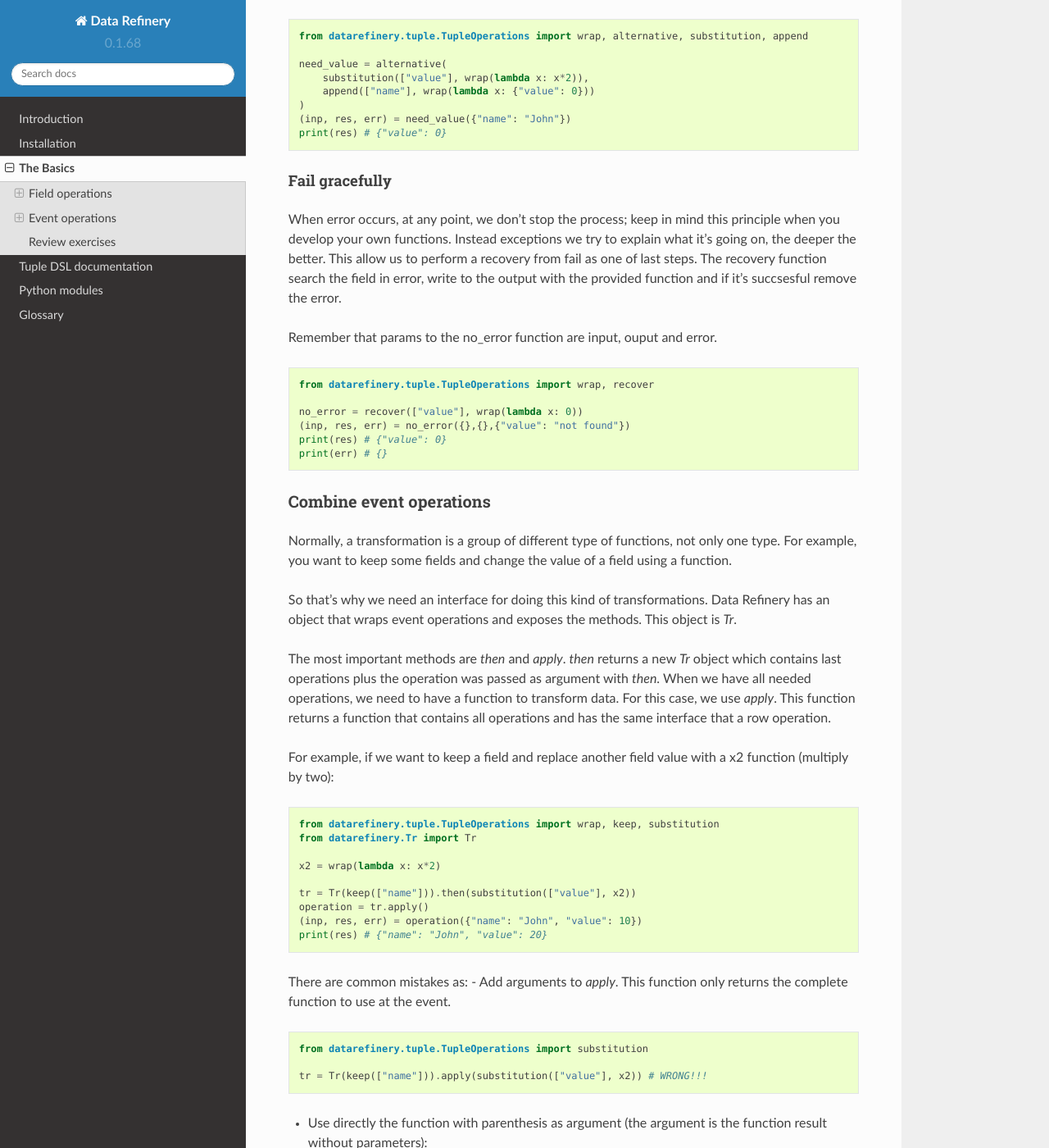
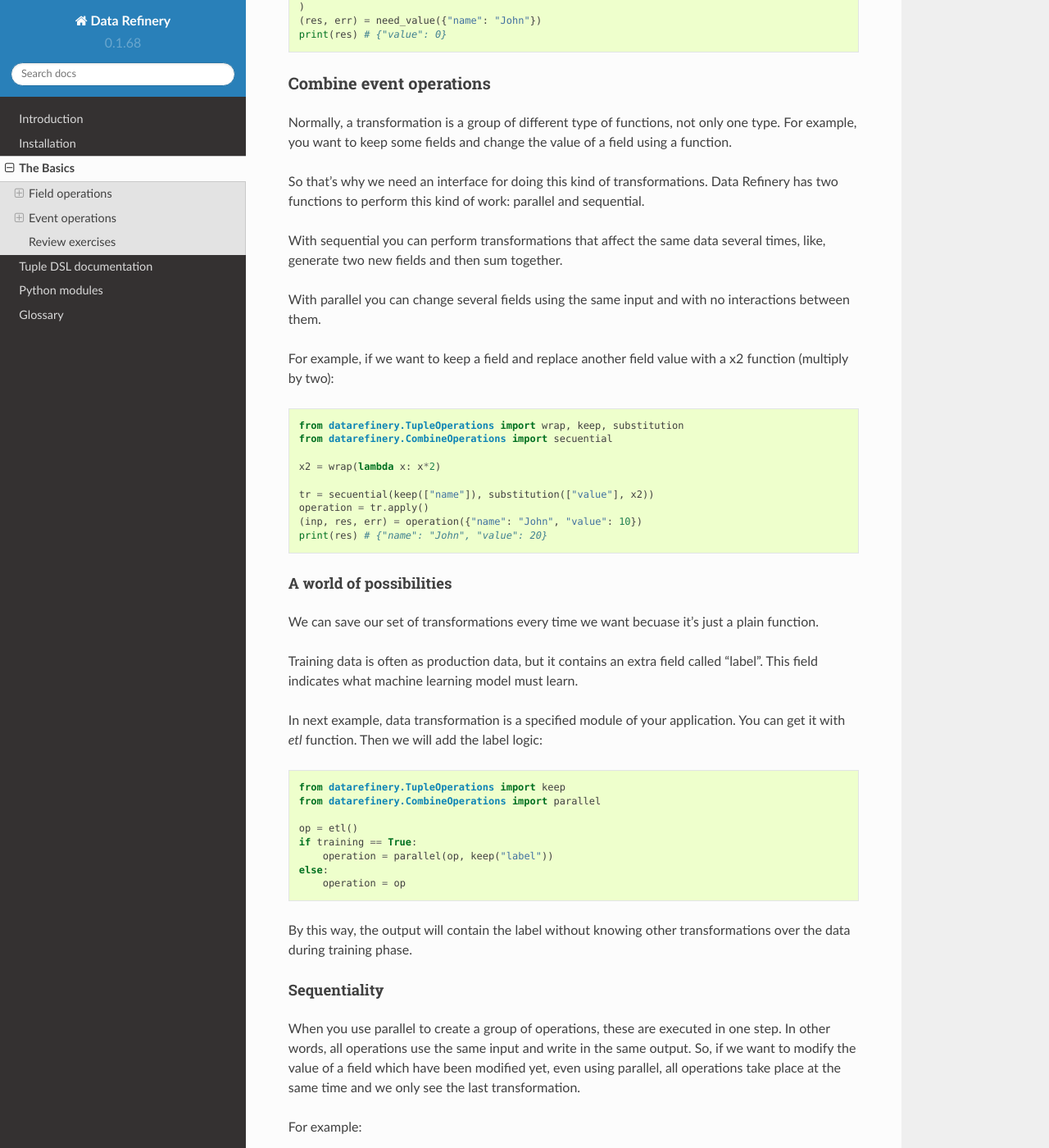
Before and after one commit to BBVA/data-refinery, a Sphinx documentation site: the page built from docs/source/thebasics.rst, in a window 1280 px wide and 1400 px high, scrolled down 10840 px. Shown: the whole window at 82% size. Built offline with Sphinx 7.4.7 and the Read the Docs theme 2.0.0, drawn with Linux system fonts in a browser that asks for light colours; some of the changed text lies outside the part shown.

Commit message:
doc without Tr

```diff
--- a/docs/source/reference.rst
+++ b/docs/source/reference.rst
@@ -41,10 +41,10 @@ datarefinery.tuple.TupleDSL
     :undoc-members:
     :show-inheritance:
 
-datarefinery.tuple.TupleOperations
+datarefinery.TupleOperations
 ----------------------------------
 
-.. automodule:: datarefinery.tuple.TupleOperations
+.. automodule:: datarefinery.TupleOperations
     :members:
     :undoc-members:
     :show-inheritance:
--- a/docs/source/thebasics.rst
+++ b/docs/source/thebasics.rst
@@ -387,7 +387,7 @@ This example returns one hot vector using a date string and week days.
 .. code-block:: python
 
     from datarefinery.tuple.TupleDSL import compose
-    from datarefinery.tuple.TupleOperations import wrap
+    from datarefinery.TupleOperations import wrap
     from datarefinery.FieldOperations import date_parser, match_dict, column_category
 
     week_days={
@@ -412,12 +412,8 @@ Event operations
 
 Field functions has no affect on the row, so we need Event functions; maybe we need to change the value of a field; or
 maybe create a new field.
-Field functions has different interface. They receives the input, the accumulated output until this point and the error.
-Every Field function also returns the same, because of this we can compose all functions together in one bigger function.
-
-The Field function has total control over the transformation step, and can affect to the full row, even fields already
-changed by other field functions. Because of this responsibility it's better using the supplied functions, but you can
-build your own.
+Field functions has the same interface. They receives the input, and return result and error.
+Think in this functions as a tools for dictionaries.
 
 List of functions
 ~~~~~~~~~~~~~~~~~
@@ -430,10 +426,10 @@ put it on the output without change neither the value nor the name of field.
 
 .. code-block:: python
 
-    from datarefinery.tuple.TupleOperations import keep
+    from datarefinery.TupleOperations import keep
 
     operation = keep(["greet"])
-    (inp, res, err) = operation({"greet": "hello", "who": "world"}, {}, {})
+    (res, err) = operation({"greet": "hello", "who": "world"}, {})
     print(res) # {"greet": "hello"}
 
 If you need keep several similar fields you can use keep_regexp.
@@ -446,10 +442,10 @@ name of the field. By example, given a to_float function, you can do this:
 
 .. code-block:: python
 
-    from datarefinery.tuple.TupleOperations import wrap, substitution
+    from datarefinery.TupleOperations import wrap, substitution
 
     operation = substitution(["greet"], wrap(lambda x: len(x)))
-    (inp, res, err) = operation({"greet": "hello", "who": "world"}, {}, {})
+    (res, err) = operation({"greet": "hello", "who": "world"}, {})
     print(res) # {"greet": 5}
 
 append - Append new fields
@@ -461,10 +457,10 @@ will return the len of a string and the first letter in uppercase:
 
 .. code-block:: python
 
-    from datarefinery.tuple.TupleOperations import wrap, append
+    from datarefinery.TupleOperations import wrap, append
 
     operation = append(["greet"], wrap(lambda x: {x: "you", "y": "None"}))
-    (inp, res, err) = operation({"greet": "hello", "who": "world"}, {}, {})
+    (res, err) = operation({"greet": "hello", "who": "world"}, {})
     print(res) # {'hello': 'you', 'y': 'None'}
 
 Notice that the field "greet" it's not in the output. Append only add the result of the function, and the function has no
@@ -481,10 +477,10 @@ By example we can sum several numeric fields into total field.
 
 .. code-block:: python
 
-    from datarefinery.tuple.TupleOperations import wrap, fusion
+    from datarefinery.TupleOperations import wrap, fusion
 
     operation = fusion(["a", "b", "c"], "sum_abc", wrap(lambda x: sum(x)))
-    (inp, res, err) = operation({"a": 1, "b": 2, "c": 3}, {}, {})
+    (res, err) = operation({"a": 1, "b": 2, "c": 3}, {})
     print(res) # {'sum_abc': 6}
 
 But we can perform some decision with the input fields. Suppose that you need to change the value of money amount
@@ -504,7 +500,7 @@ We can use this way with fusion:
 
 .. code-block:: python
 
-    from datarefinery.tuple.TupleOperations import wrap, fusion
+    from datarefinery.TupleOperations import wrap, fusion
 
     val_eur_op = fusion(["currency", "value"], "val_eur", wrap(to_eur_wrapped))
     (inp, res, err) = val_eur_op({"currency": "USD", "value": 1})
@@ -521,14 +517,14 @@ the money value as value:
 
 .. code-block:: python
 
-    from datarefinery.tuple.TupleOperations import wrap, fusion_append
+    from datarefinery.TupleOperations import wrap, fusion_append
 
     def to_eur_cols(x):
       [currency, value] = x
       return {"EUR": to_eur(currency, value), currency: value}
 
     val_eur_op = fusion_append(["currency", "value"], "val_eur", wrap(to_eur_cols))
-    (inp, res, err) = val_eur_op({"currency": "USD", "value": 1})
+    (res, err) = val_eur_op({"currency": "USD", "value": 1})
     print(res) # {"EUR": 0.8459, "USD": 1}
 
 filter_tuple - Discard irrelevant
@@ -541,11 +537,11 @@ it's discarded:
 
 .. code-block:: python
 
-    from datarefinery.tuple.TupleOperations import wrap, filter_tuple
+    from datarefinery.TupleOperations import wrap, filter_tuple
 
     no_none = filter_tuple(["value"], wrap(lambda x: x is not None))
 
-    (inp, res, err) = no_none({"value": None})
+    (res, err) = no_none({"value": None})
     print(res) # None
 
 It's up to you not to fail when result it's None, if no error means that event is discarded.
@@ -560,87 +556,48 @@ Suppose that you want to multiply by two, but if this operation fail, you want t
 
 .. code-block:: python
 
-    from datarefinery.tuple.TupleOperations import wrap, alternative, substitution, append
+    from datarefinery.TupleOperations import wrap, alternative, substitution, append
 
     need_value = alternative(
         substitution(["value"], wrap(lambda x: x*2)),
         append(["name"], wrap(lambda x: {"value": 0}))
     )
-    (inp, res, err) = need_value({"name": "John"})
+    (res, err) = need_value({"name": "John"})
     print(res) # {"value": 0}
 
-Fail gracefully
-...............
-
-When error occurs, at any point, we don't stop the process; keep in mind this principle when you develop your own functions. Instead exceptions we try to explain what it's going on, the deeper the better.
-This allow us to perform a recovery from fail as one of last steps. The recovery function search the field in error, write to the output with the provided function and if it's succsesful remove the error.
-
-Remember that params to the no_error function are input, ouput and error.
-
-.. code-block:: python
-
-    from datarefinery.tuple.TupleOperations import wrap, recover
-
-    no_error = recover(["value"], wrap(lambda x: 0))
-    (inp, res, err) = no_error({},{},{"value": "not found"})
-    print(res) # {"value": 0}
-    print(err) # {}
 
 Combine event operations
 ~~~~~~~~~~~~~~~~~~~~~~~~
 Normally, a transformation is a group of different type of functions, not only one type. For example, you want to keep
 some fields and change the value of a field using a function.
 
-So that's why we need an interface for doing this kind of transformations. Data Refinery has an object that wraps event
-operations and exposes the methods. This object is *Tr*.
+So that's why we need an interface for doing this kind of transformations. Data Refinery has two functions to perform
+this kind of work: parallel and sequential.
 
-The most important methods are *then* and *apply*. *then* returns a new *Tr* object which contains last operations plus
-the operation was passed as argument with *then*.
-When we have all needed operations, we need to have a function to transform data. For this case, we use *apply*.
-This function returns a function that contains all operations and has the same interface that a row operation.
+With sequential you can perform transformations that affect the same data several times, like, generate two new fields
+and then sum together.
+
+With parallel you can change several fields using the same input and with no interactions between them.
 
 For example, if we want to keep a field and replace another field value with a x2 function (multiply by two):
 
 .. code-block:: python
 
-    from datarefinery.tuple.TupleOperations import wrap, keep, substitution
-    from datarefinery.Tr import Tr
+    from datarefinery.TupleOperations import wrap, keep, substitution
+    from datarefinery.CombineOperations import secuential
 
     x2 = wrap(lambda x: x*2)
 
-    tr = Tr(keep(["name"])).then(substitution(["value"], x2))
+    tr = secuential(keep(["name"]), substitution(["value"], x2))
     operation = tr.apply()
     (inp, res, err) = operation({"name": "John", "value": 10})
     print(res) # {"name": "John", "value": 20}
 
-There are common mistakes as:
-- Add arguments to *apply*. This function only returns the complete function to use at the event.
-
-.. code-block:: python
-
-    from datarefinery.tuple.TupleOperations import substitution
-
-    tr = Tr(keep(["name"])).apply(substitution(["value"], x2)) # WRONG!!!
-
-- Use directly the function with parenthesis as argument (the argument is the function result without parameters):
-
-.. code-block:: python
-
-    from datarefinery.tuple.TupleOperations import substitution
-    from datarefinery.Tr import Tr
-
-    tr = Tr(keep(["name"])).then(substitution(["value"], x2())) # WRONG!!!
-
-In this case, we need a function as argument (the reference to the function).
-
-This should be carefully used, in Data Refinery some functions receives data parameters (as min_max_normalization) and
-returns a function as result and other (as explode_date) use functions as parameters.
 
 A world of possibilities
 ........................
 
-We can save our set of transformations every time we want using *Tr* object. This is very useful when you have training
-and production data.
+We can save our set of transformations every time we want becuase it's just a plain function.
 
 Training data is often as production data, but it contains an extra field called "label". This field indicates what
 machine learning model must learn.
@@ -650,88 +607,39 @@ Then we will add the label logic:
 
 .. code-block:: python
 
-    from datarefinery.tuple.TupleOperations import keep
+    from datarefinery.TupleOperations import keep
+    from datarefinery.CombineOperations import parallel
 
-    tr = etl()
+    op = etl()
     if training == True:
-        tr = tr.then(keep("label"))
-    operation = tr.apply()
+        operation = parallel(op, keep("label"))
+    else:
+        operation = op
 
 By this way, the output will contain the label without knowing other transformations over the data during training phase.
 
-Then - Adding new transformations
-.................................
+Sequentiality
+.............
 
-Data Refinery only works with Python dictionaries. So when data is not a dictionary, it's useful to use a data format
-operation before the event.
-*Tr* interface has a function to do this: *init*. This function takes the specified function and puts it at first on
-the group of event operations.
-
-At datarefinery.tuple.Formats module you can find several functions to transform different formats to Python
-dictionaries. In addition, there is a function *reader* to read the data. It's an alias for *init*.
-
-Note: if you want to use *init* with different *Tr* objects, be aware if this objects have the same origin, you
-will change both.
-
-**TODO: draw origin transformations**
+When you use parallel to create a group of operations, these are executed in one step. In other words, all operations use
+the same input and write in the same output. So, if we want to modify the value of a field which have been modified yet,
+even using parallel, all operations take place at the same time and we only see the last transformation.
 
 For example:
 
 .. code-block:: python
 
-    from datarefinery.tuple.TupleOperations import keep
-    from datarefinery.tuple.Formats import from_json
-
-    step1 = etl()
-    step2 = step1.then(keep("label"))
-    final = step2.init(from_json)
-
-In this case, step1 and step2 have *from_json* operation at beginning. If you want different starts for every step, then
-you can use the next code as example:
-
-.. code-block:: python
-
-    from datarefinery.tuple.TupleOperations import keep
-    from datarefinery.tuple.Formats import from_json
-
-    step1 = etl()
-    step2 = etl().then(keep("label"))
-    final = step2.init(from_json)
-
-Peek - Take a look at data
-..........................
-
-*peek* function works to read and handle data without any modification. You can use it when its needed to save data
-in a intermediate step without any transformation.
-
-Keep in mind *peek* is invoked when *apply* is. Furthermore, the execution of the complete process is synchronous. In
-other words, the process doesn't finish until *peek* doesn't finish (process continues even when *peek* fails).
-
-Note: *writer* method is an alias for *peek*.
-
-Sequentiality
-.............
-
-When you use *then* to create a group of operations, these are executed in one step. In other words, all operations use
-the same input and write in the same output. So, if we want to modify the value of a field which have been modified yet,
-even using *then*, all operations take place at the same time and we only see the last transformation.
-
-For example:
-
-.. code-block:: python
-
-    from datarefinery.tuple.TupleOperations import wrap, substitution
-    from datarefinery.Tr import Tr
+    from datarefinery.TupleOperations import wrap, substitution
+    from datarefinery.CombineOperations import parallel
 
     x2 = wrap(lambda x: x*2)
 
-    tr = Tr(substitution("value", x2)).then(substitution("value", x2))
-    operation = tr.apply()
-    (inp, res, err) = operation({"value": 2})
+    operation = parallel(substitution("value", x2), substitution("value", x2))
+    (res, err) = operation({"value": 2})
     print(res) # {"value": 4}
 
-In this example, you expect output value will be 8, but it's not true. When operations run in parallel, the execution is
-something like this:
+In this example, you expect output value will be 8, but it's not true. When operations run in parallel, the
+execution is something like this:
 
 =========  ====================  ===================
   input      value (1st time)      value(2nd time)
@@ -746,50 +654,13 @@ operations run sequentially, as the next example:
 
 .. code-block:: python
 
-    from datarefinery.tuple.TupleOperations import wrap, substitution, compose
-    from datarefinery.Tr import Tr
+    from datarefinery.TupleOperations import wrap, substitution, compose
 
     x2 = wrap(lambda x: x*2)
 
-    tr = Tr(substitution("value", compose(x2,x2)))
-    operation = tr.apply()
-    (inp, res, err) = operation({"value": 2})
+    operation = substitution("value", compose(x2,x2))
+    (res, err) = operation({"value": 2})
     print(res) # {"value": 8}
-
-There is an alternative option for doing this. *change* is a function which uses the value of the output and substitutes
-the output with the result.
-
-.. code-block:: python
-
-    from datarefinery.tuple.TupleOperations import wrap, substitution, change
-    from datarefinery.Tr import Tr
-
-    x2 = wrap(lambda x: x*2)
-
-    tr = Tr(substitution("value", x2)).then(change("value", x2))
-    operation = tr.apply()
-    (inp, res, err) = operation({"value": 2})
-    print(res) # {"value": 8}
-
-You can create your own operation using our DSL.
-
-Other option is use *chain* function. This ends all operations before its execution and copy the output to the input.
-In other words, the original input disappears but you can propagate the error.
-
-.. code-block:: python
-
-    from datarefinery.tuple.TupleOperations import wrap, substitution, chain
-    from datarefinery.Tr import Tr
-
-    x2 = wrap(lambda x: x*2)
-
-    tr = Tr(substitution("value", x2)).then(chain).then(substitution("value", x2))
-    operation = tr.apply()
-    (inp, res, err) = operation({"value": 2})
-    print(res) # {"value": 8}
-
-Please, use *chain* as last option. It's a **very dangerous** operation, because it **loses the original input**.
-This means if you have to do operations with original input, you can't do it after *chain* operation.
 
 Review exercises
 ----------------
```
Also changed, not shown: README.rst (+4 -5 lines), docs/notebooks/demo.ipynb, docs/notebooks/pyspark.ipynb, 7 other files.
